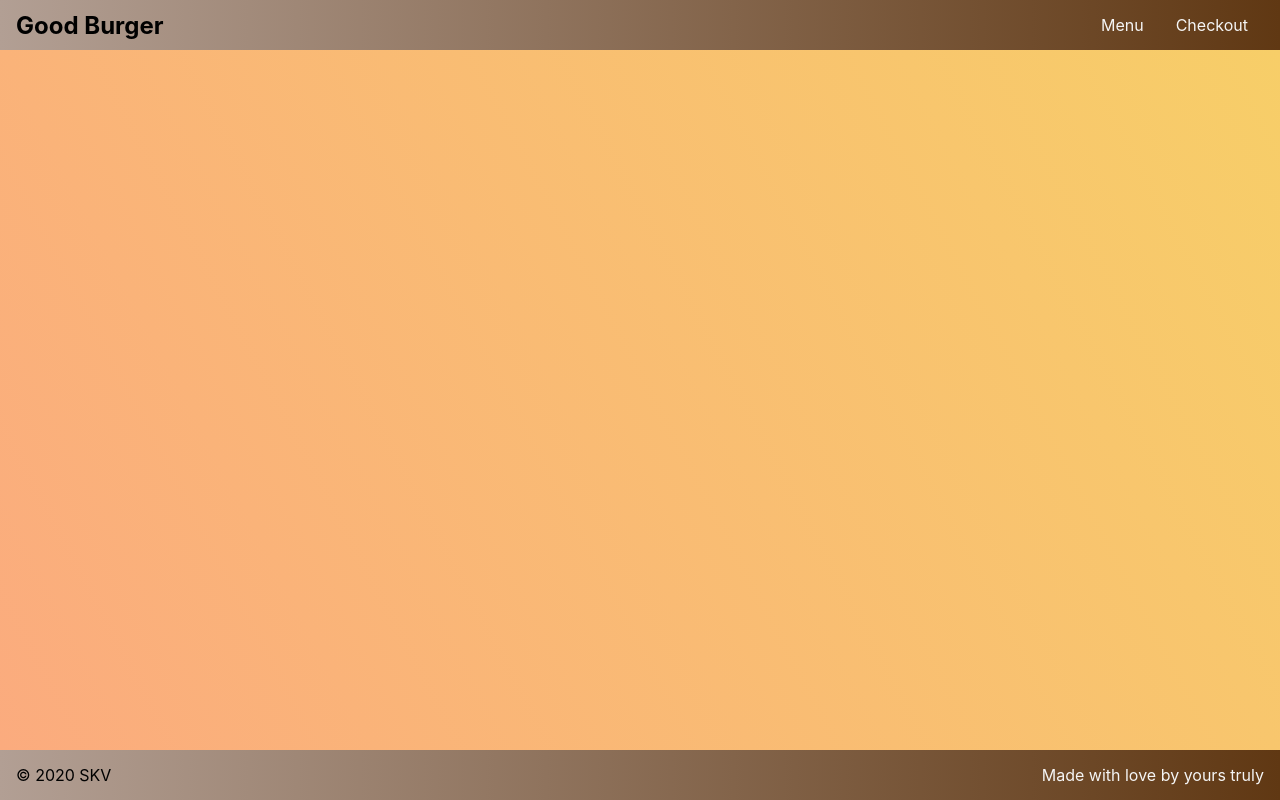
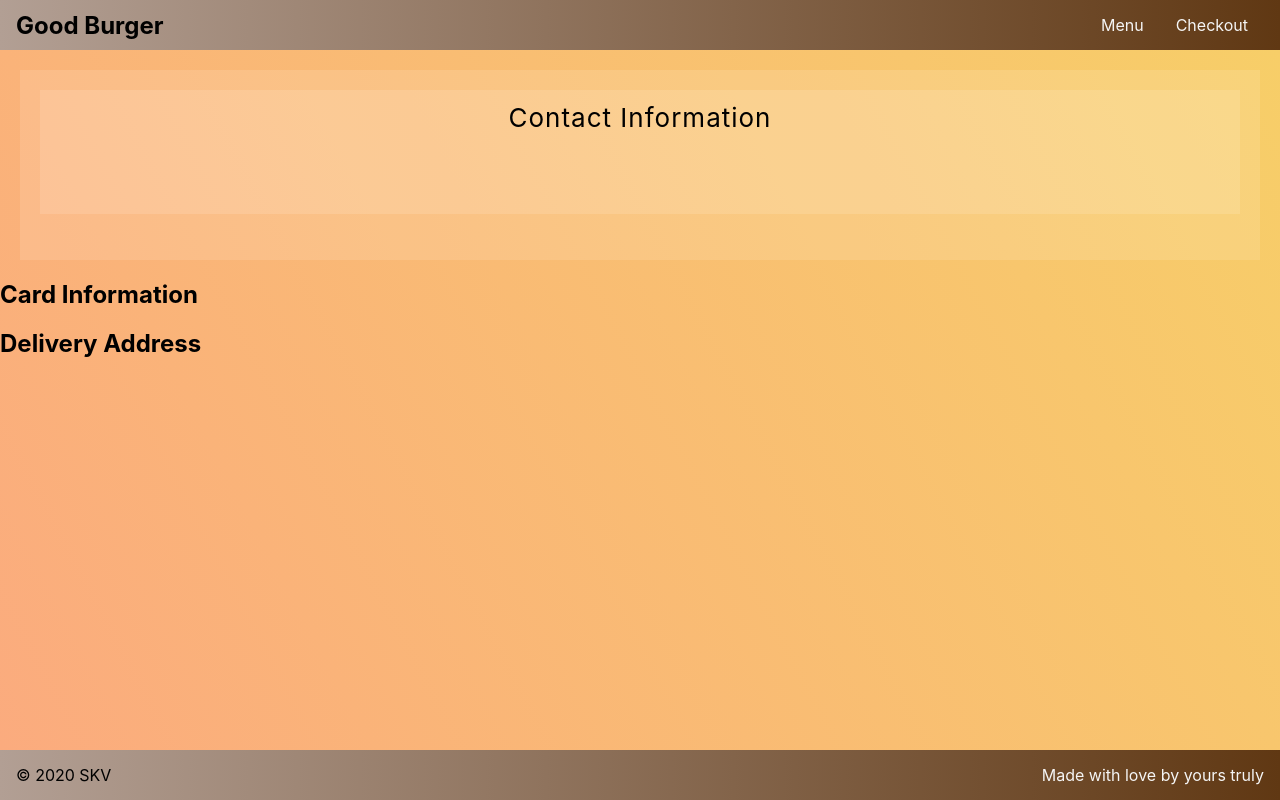
Before and after one commit to shyamuu1/ReactPractice, a React (Create React App) app in the folder goodburgerapp/: page /contact-data in a window 1280 px wide. Built offline with nearby package versions, Linux system fonts and the light colour scheme.

Commit message:
adding new container and form components

```diff
--- a/goodburgerapp/src/App.tsx
+++ b/goodburgerapp/src/App.tsx
@@ -2,6 +2,7 @@ import React from 'react';
 import {Switch, Route} from "react-router-dom";
 import Layout from "./containers/Layout/Layout";
 import CheckoutPage from './containers/Pages/CheckoutPage/chekcoutPage';
+import ContactDataPage from './containers/Pages/ContactDataPage/ContactDataPage';
 import Menu from "./containers/Pages/MenuPage/Menu";
 import OrderPage from "./containers/Pages/OrderPage/OrderPage";
 
@@ -12,6 +13,7 @@ function App() {
       <Route path="/" component={Menu} exact={true}/>
       <Route path="/myorder" component={OrderPage} />
       <Route path="/checkout" component={CheckoutPage} />
+      <Route path="/contact-data" component={ContactDataPage} />
   </Switch>
   );
   return (
--- /dev/null
+++ b/goodburgerapp/src/components/CreditCardForm/creditcardform.tsx
@@ -0,0 +1,17 @@
+import React from 'react';
+import './creditcardform.css';
+
+const CCForm:React.FC = () => {
+
+    return (
+        <section className="ccform-container">
+            <h2>Card Information</h2>
+            <form className="ccform">
+
+            </form>
+        </section>
+    );
+
+}
+
+export default CCForm;
--- a/goodburgerapp/src/components/LoginForm/LoginForm.css
+++ b/goodburgerapp/src/components/LoginForm/LoginForm.css
@@ -18,18 +18,19 @@
 .form-control label,
 .form-control input{
     display: block;
-    min-width: 65%;
     margin-left: 16px;
 }
 
 .form-control input {
     font: inherit;
-    font-size: large;
-    padding: 0.1rem 0.25rem;
+    min-width: 65%;
+    font-size: 24px;
+    padding: 2px;
     border: none;
     border-radius: 5px;
     border-bottom: 2px solid #ccc;
     margin-bottom: 1rem;
+
   }
 
 .form-actions{
--- a/goodburgerapp/src/components/LoginForm/LoginForm.tsx
+++ b/goodburgerapp/src/components/LoginForm/LoginForm.tsx
@@ -25,7 +25,6 @@ const Login:React.FC<Props> = ({login, cancel}:Props) => {
                     <input placeholder="Enter Password"/>
                 </div>
                 <div className="form-actions">
-                     &nbsp;
                     <Btn clicked={login}>Login</Btn>
                     <Btn clicked={cancel}>SignUp</Btn>
                 </div>
--- /dev/null
+++ b/goodburgerapp/src/containers/ContactData/ContactData.tsx
@@ -0,0 +1,15 @@
+import React from 'react';
+import CCForm from "../../components/CreditCardForm/creditcardform";
+
+const ContactData:React.FC = () => {
+
+    return (
+        <div className="contact-data">
+
+            <CCForm />
+            <h2>Delivery Address</h2>
+        </div>
+    );
+}
+
+export default ContactData;
--- a/goodburgerapp/src/containers/Orders/Order.tsx
+++ b/goodburgerapp/src/containers/Orders/Order.tsx
@@ -80,6 +80,7 @@ const Orders:React.FC = () => {
 
     const LoginHandler = () => {
         setAuthenticating(true);
+        router.push("/contact-data");
     }
 
     const LoginCancelHandler = () => {
@@ -123,7 +124,7 @@ const Orders:React.FC = () => {
             <p>Total Price: ${total.toFixed(2)} </p>
             </div>
                 <div className="order-btns">
-                <button type="submit" onClick={LoginHandler}>Complete Order</button>
+                <button type="submit" onClick={()=>{setAuthenticating(true)}}>Complete Order</button>
                 <button onClick={cancelBtnHandler}>Cancel Order</button>
                 </div>
         </div>
--- /dev/null
+++ b/goodburgerapp/src/containers/Pages/ContactDataPage/ContactDataPage.css
@@ -0,0 +1,4 @@
+.main-header{
+    background-color: rgba(255,255,255,.12);
+    height: 150px;
+}
--- /dev/null
+++ b/goodburgerapp/src/containers/Pages/ContactDataPage/ContactDataPage.tsx
@@ -0,0 +1,16 @@
+import React from 'react';
+import './ContactDataPage.css';
+import Mainheader from '../../Main/Main Header/mainheader';
+import ContactData from "../../ContactData/ContactData";
+
+const ContactDataPage:React.FC = () => {
+
+    return(
+        <div>
+        <Mainheader>Contact Information</Mainheader>
+        <ContactData />
+        </div>
+    )
+}
+
+export default ContactDataPage;
```
Also changed, not shown: goodburgerapp/src/components/CreditCardForm/creditcardform.css (added).
